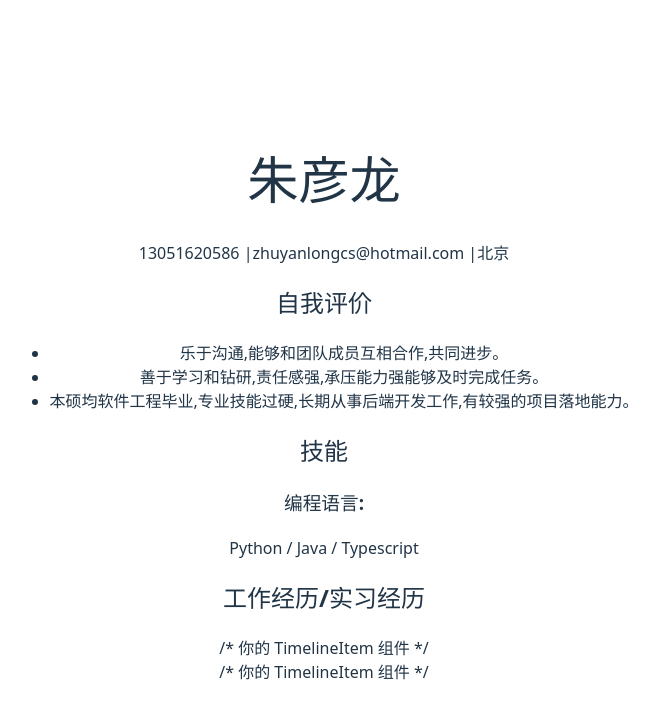
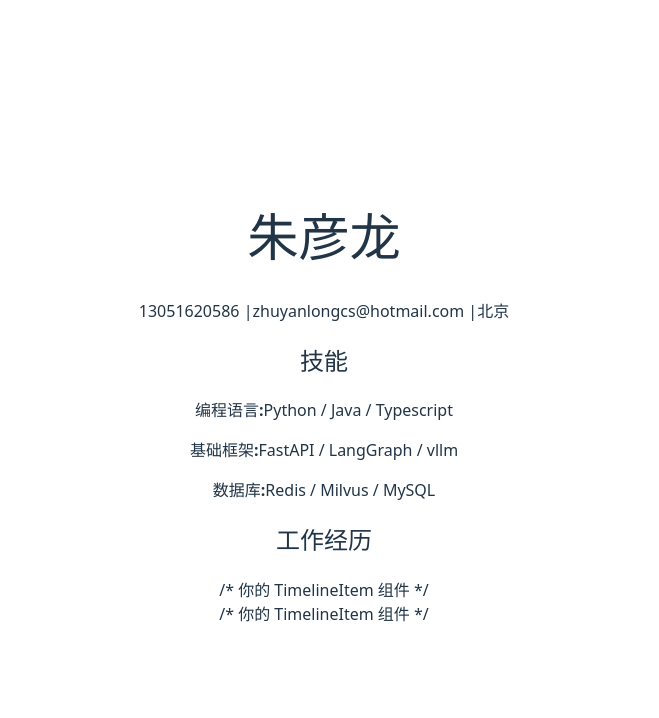
Before and after one commit to zhuyanlong/zhuyanlong.github.io, a React (Vite) app: page / in a window 1280 px wide. Shown: the top 718 px of the page, without its empty margins (316-975 px from the left). Built offline with nearby package versions, Linux system fonts and the light colour scheme.

Commit message:
update skills

```diff
--- a/src/App.tsx
+++ b/src/App.tsx
@@ -19,7 +19,6 @@ interface SkillsData {
   languages: string[];
   frameworks: string[];
   databases: string[];
-  techStacks: string[];
 }
 
 // 3. 定义 Header 组件的 Props 接口
@@ -51,11 +50,16 @@ const Skills: React.FC<SkillsProps> = ({ data }) => (
   <section className="resume-section skills">
     <h2>技能</h2>
     <div className="skills-group">
-      <h3>编程语言:</h3>
-      {/* TypeScript 知道 data.languages 是 string[]，因此 join 是安全的 */}
-      <p>{data.languages.join(' / ')}</p>
+      <p className="skills-item">
+        <strong>编程语言:</strong>{data.languages.join(' / ')}
+      </p>
+      <p className="skills-item">
+        <strong>基础框架:</strong>{data.frameworks.join(' / ')}
+      </p>
+      <p className="skills-item">
+        <strong>数据库:</strong>{data.databases.join(' / ')}
+      </p>
     </div>
-    {/* ... 其他 skills 逻辑 ... */}
   </section>
 );
 
@@ -68,17 +72,10 @@ const App = () => {
     <div className="resume-container">
       <Header data={RESUME_DATA.header} />
 
-      <section className="resume-section self-assessment">
-        <h2>自我评价</h2>
-        <ul>
-          {RESUME_DATA.summary.map((line, index) => <li key={index}>{line}</li>)}
-        </ul>
-      </section>
-
       <Skills data={RESUME_DATA.skills} />
 
       <section className="resume-section experience">
-        <h2>工作经历/实习经历</h2>
+        <h2>工作经历</h2>
         {/* 渲染工作经历的逻辑 */}
         {RESUME_DATA.experience.map((_, index) => (
           <div key={index}>/* 你的 TimelineItem 组件 */</div>
--- a/src/data.ts
+++ b/src/data.ts
@@ -7,22 +7,21 @@ export const RESUME_DATA = {
     location: "北京",
   },
 
-  // 技能栈 [cite: 19, 20, 21, 22, 56, 68, 76]
+  // 技能栈
   skills: {
     languages: ["Python", "Java", "Typescript"],
     frameworks: ["FastAPI", "LangGraph", "vllm"],
     databases: ["Redis", "Milvus", "MySQL"],
-    techStacks: ["FAISS", "Langchain", "Prompt", "Restful API", "HarmonyOS", "Cangjie"],
   },
 
-  // 自我评价 [cite: 78, 79, 80, 81]
+  // 自我评价
   summary: [
     "乐于沟通,能够和团队成员互相合作,共同进步。",
     "善于学习和钻研,责任感强,承压能力强能够及时完成任务。",
     "本硕均软件工程毕业,专业技能过硬,长期从事后端开发工作,有较强的项目落地能力。",
   ],
 
-  // 工作经历 [cite: 23]
+  // 工作经历
   experience: [
     {
       company: "北京华为数字技术有限公司",
@@ -31,12 +30,12 @@ export const RESUME_DATA = {
       date: "2022年07月-2025年11月",
       location: "北京",
       details: [
-        "23年9月加入2012实验室AI项目组 [cite: 28]",
-        "基于OpenAI的embedding模型建立java代码和doc的FAISS索引,基于DeepSeek模型生成Java项目测试用例 [cite: 29]",
-        "参与基于大语言模型的Cangjie代码自动生成系统的探索落地,提升Cangjie语言的竞争力 [cite: 29]",
-        "22年7月入职数据通信产品部 [cite: 30]",
-        "作为核心开发人员,参与华为智能网络管理平台iMaster NCE的研发工作 [cite: 31]",
-        "担任网络预测仿真模块的特性owner,设计并实现了多个接口,跨部门沟通对齐接口,确保项目按时高质量交付 [cite: 32]",
+        "23年9月加入2012实验室AI项目组",
+        "基于OpenAI的embedding模型建立java代码和doc的FAISS索引,基于DeepSeek模型生成Java项目测试用例",
+        "参与基于大语言模型的Cangjie代码自动生成系统的探索落地,提升Cangjie语言的竞争力",
+        "22年7月入职数据通信产品部",
+        "作为核心开发人员,参与华为智能网络管理平台iMaster NCE的研发工作",
+        "担任网络预测仿真模块的特性owner,设计并实现了多个接口,跨部门沟通对齐接口,确保项目按时高质量交付",
       ],
     },
     {
@@ -46,25 +45,34 @@ export const RESUME_DATA = {
       date: "2021年05月-2021年09月",
       location: "北京",
       details: [
-        "参与腾讯智能创作平台热点榜单的开发工作。 [cite: 34]",
+        "参与腾讯智能创作平台热点榜单的开发工作。",
       ],
     },
   ],
 
-  // 项目经历 [cite: 37]
+  // 项目经历
   projects: [
     {
-      name: "美团众包端智能平台 - 契约编程开发落地",
+      name: "美团众包端智能平台",
       date: "2025年01月-2025年08月",
-      tech: ["Python", "FAISS", "Langchain", "Prompt"],
+      tech: ["Cangjie", "Python", "Typescipt"],
       work: [
-        "基于LLM(Deep Seek)自动生成Java项目的测试代码,检测Java项目代码中存在的bug。 [cite: 40]",
-        "使用defects4j数据集,收集Java项目的源代码、测试代码和JavaDoc [cite: 41, 42]；使用javalang库对Java源代码和测试代码进行切分 [cite: 43]。",
-        "使用LangChain的Text Splitters对JavaDoc进行切分 [cite: 44]；调用DeepSeek模型提取总结 [cite: 45]。",
-        "使用OpenAI的embedding模型进行向量化和构建FAISS索引 [cite: 47]。",
-        "提取关键信息（测试方法名、被测方法名称、方法体等）生成项目metadata [cite: 49, 50]。",
-        "设计用于生成测试用例、生成测试代码、编译错误反馈等的Prompt模板 [cite: 52]。",
-        "迭代编译和执行生成的测试代码，并将编译错误反馈大模型进行改进 [cite: 56]。",
+        "指令中心模块：负责将服务端的配置信息拉取到客户端，并通过Json解析、存储到本地数据库、反序列化更新内存中的配置类。此模块通过AOP方式将所有配置类实例化，并通过通知机制实时更新配置数据。",
+        "数据链路模块：主要功能是将手机端收集到的骑手数据，通过周期性或实时方式上报至服务端。数据通过本地缓存和关系型数据库管理，并在网络请求成功时更新状态为成功，失败时会做状态回滚，并在下次周期性上报时再次尝试。",
+        "智能头盔模块：智能头盔嵌入BT蓝牙和BLE蓝牙。头盔与App建立连接后，App通过扫描二维码获取设备SN，再通过BLE蓝牙协议与头盔通信。在通信过程中，通过加密、CRC校验及AES128解密确保数据安全，同时通过OTA更新、离线数据读取等多项功能保持头盔与App的实时同步。",
+      ],
+    },
+    {
+      name: "契约编程开发落地",
+      date: "2024年06月-2024年11月",
+      tech: ["Cangjie", "Python", "Typescipt"],
+      work: [
+        "代码和文档预处理",
+        "向量化和索引构建",
+        "元数据生成",
+        "Prompt模板设计",
+        "测试用例生成",
+        "迭代改进",
       ],
     },
     {
@@ -72,47 +80,52 @@ export const RESUME_DATA = {
       date: "2022年08月-2023年09月",
       tech: ["Java", "MySQL", "MyBatis", "Restful API"],
       work: [
-        "为防止操作人员修改网络配置后导致网络震荡,设计开发网络预测仿真服务 [cite: 61]。支持修改配置变更网络影响提前感知,错误配置提前发现 [cite: 61]。",
-        "设计并开发全局设置接口，通过校验时间戳方式防止并发修改 [cite: 63, 64]；验证结果查询接口利用MyBatis框架读取数据并返回前端 [cite: 65]。",
-        "设计数据库表结构，确保数据的完整性和一致性 [cite: 66]。",
-        "利用MyBatis编写高效SQL查询和映射文件，提升数据访问性能并添加索引 [cite: 67]。",
+        "为防止操作人员修改网络配置后导致网络震荡,设计开发网络预测仿真服务。支持修改配置变更网络影响提前感知,错误配置提前发现。",
+        "设计并开发全局设置接口，通过校验时间戳方式防止并发修改；验证结果查询接口利用MyBatis框架读取数据并返回前端。",
+        "设计数据库表结构，确保数据的完整性和一致性。",
+        "利用MyBatis编写高效SQL查询和映射文件，提升数据访问性能并添加索引。",
       ],
-      result: "在广东电信成功落地 [cite: 69]。",
+      result: "在广东电信成功落地。",
     },
     {
       name: "工商银行金融日历",
       date: "2024年03月-2024年06月",
-      tech: ["HarmonyOS", "Cangjie", "TypeScript"],
+      tech: ["Cangjie", "Python", "TypeScript"],
       work: [
-        "开发日历界面，完成日历的公农历节气展示功能 [cite: 72]。",
-        "完成滑动切换日历月份功能 [cite: 73]。",
-        "完成通过界面滚轮选择日历年月功能 [cite: 74]。",
-        "用户点击日历上的日期后，日历做出相应反馈 [cite: 75]。",
+        "界面开发：负责实现日历界面的核心功能，包括公农历节气展示、滑动切换月份以及通过界面滚轮选择年月的交互。",
+        "数据处理与展示：使用Python脚本编写数据处理模块，处理和解析日历数据，确保日期、节气等信息的准确展示，并将其高效地展示到用户界面中。",
+        "用户交互反馈：用户点击日期时，日历界面能够即时响应并显示相应的反馈信息。实现数据同步、界面交互逻辑的优化，提升用户体验。",
       ],
-      result: "目前已上架鸿蒙应用市场 [cite: 77]。",
+      result: "成功完成应用开发，并且已上架鸿蒙应用市场",
     },
   ],
 
-  // 教育经历 [cite: 1]
+  // 教育经历
   education: [
     {
-      institution: "北京邮电大学 211 双一流",
-      department: "软件工程硕士计算机学院",
+      institution: "北京邮电大学",
+      department: "计算机学院",
+      degree: "硕士",
+      field: "软件工程",
       date: "2018年09月-2022年06月",
       location: "北京",
       courses: ["智能算法", "数据仓库与知识发现", "数据挖掘技术", "数值分析", "网络科学", "面向对象系统的分析与设计"],
     },
     {
       institution: "University of Texas at Arlington",
-      department: "计算机科学 硕士计算机科学与工程系",
+      department: "计算机科学与工程系",
+      degree: "硕士",
+      field: "计算机科学",
       date: "2019年08月-2020年08月",
       location: "Texas",
       gpa: "3.85/4.0",
       courses: ["算法", "人工智能", "机器学习", "数据挖掘", "软件工程", "云计算", "高级软件工程"],
     },
     {
-      institution: "南京邮电大学 双一流",
-      department: "软件工程 本科 计算机学院",
+      institution: "南京邮电大学",
+      department: "计算机学院",
+      degree: "本科",
+      field: "软件工程",
       date: "2014年08月-2018年05月",
       location: "南京",
       courses: ["算法分析与设计", "数据结构", "人工智能", "Java语言程序开发", "C++语言程序开发", "数据库", "云计算"],
```
